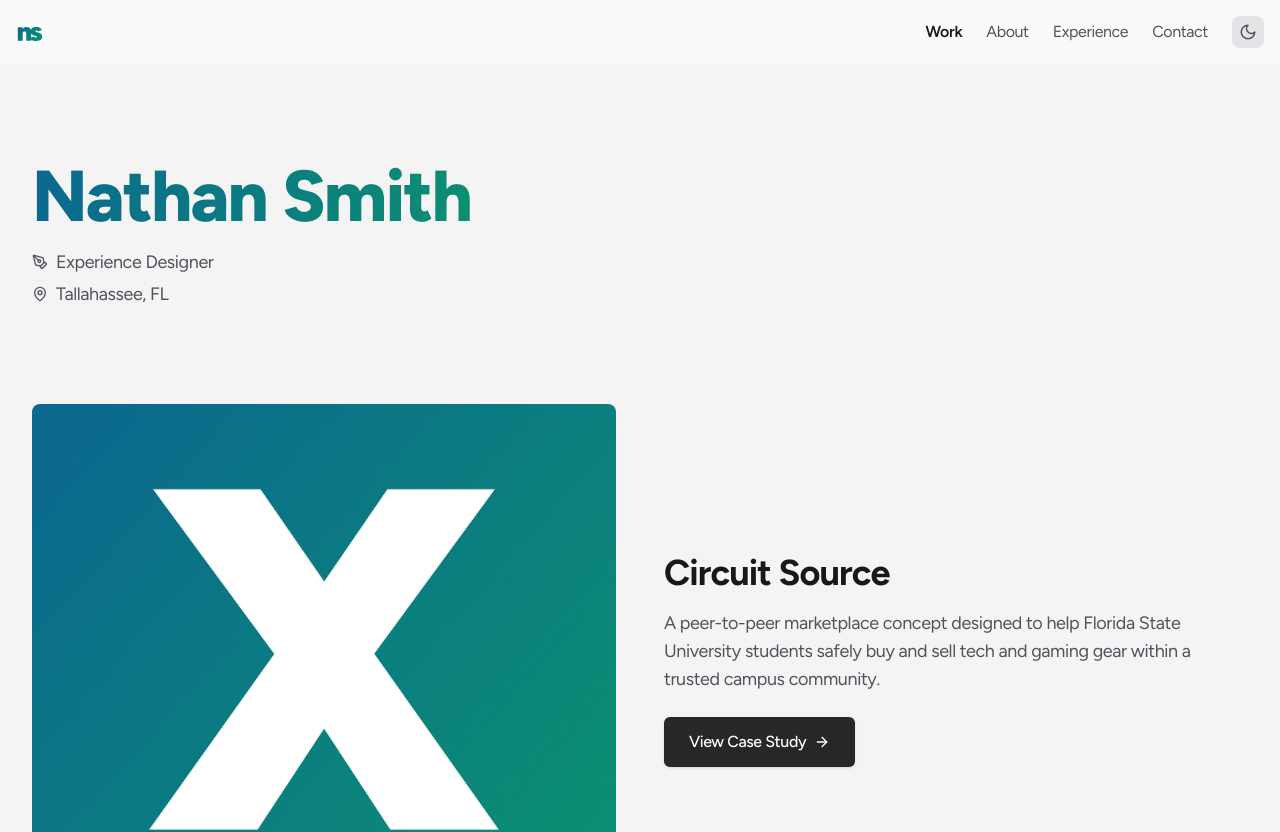
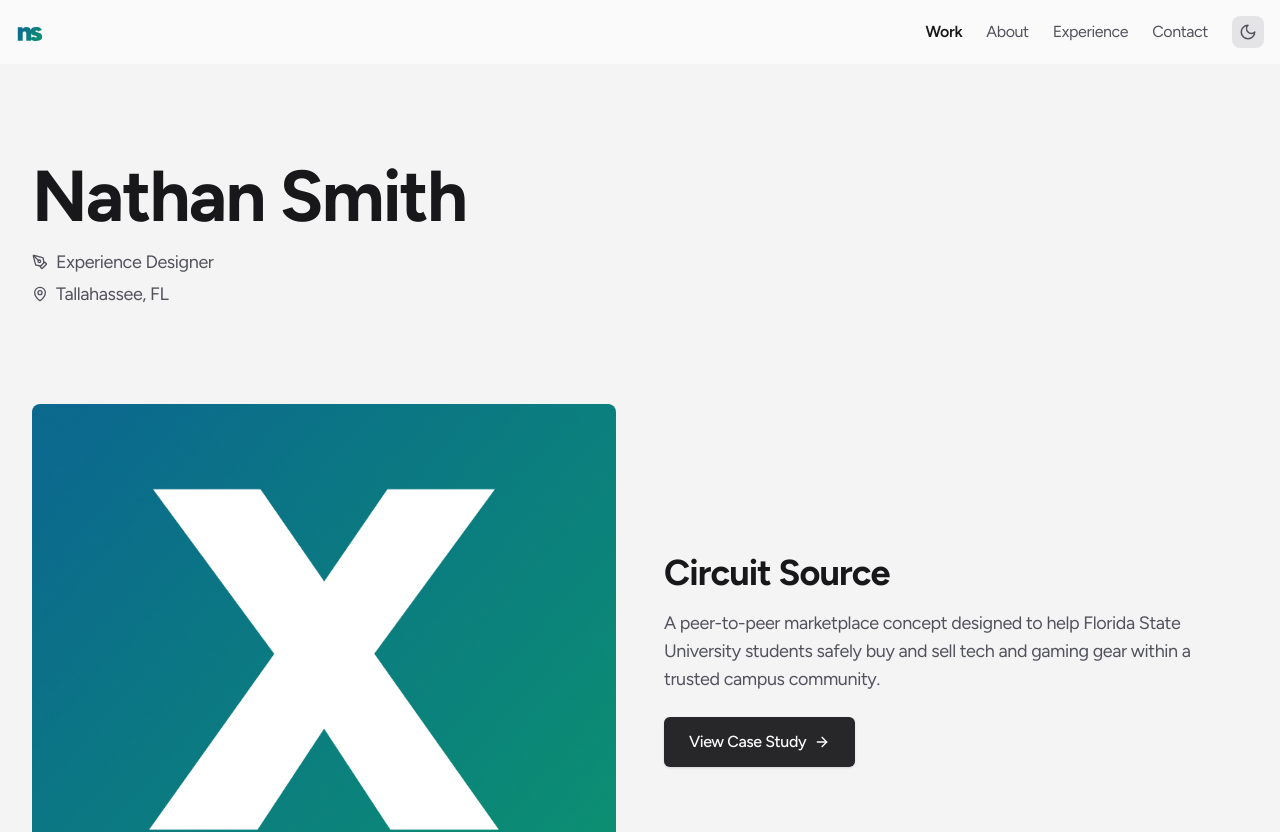
Before and after one commit to nthsm/portfolio, a Next.js app: page / in a window 1280 px wide. Shown: the top 832 px of the page. Built offline with nearby package versions, Linux system fonts and the light colour scheme.

Commit message:
Update globals.css

```diff
--- a/app/globals.css
+++ b/app/globals.css
@@ -14,13 +14,11 @@
   --backdrop-blur-xs: 2px;
 }
 
-.gradient-text {
+.gradient-button {
   background: linear-gradient(to right, #0B698E 0%, #0B8E72 100%);
-  -webkit-background-clip: text;
-  background-clip: text;
-  color: transparent !important;
-  font-weight: 800 !important;
+  color: white;
 }
+
 
 body {
   font-family: var(--font-figtree), sans-serif;
```
